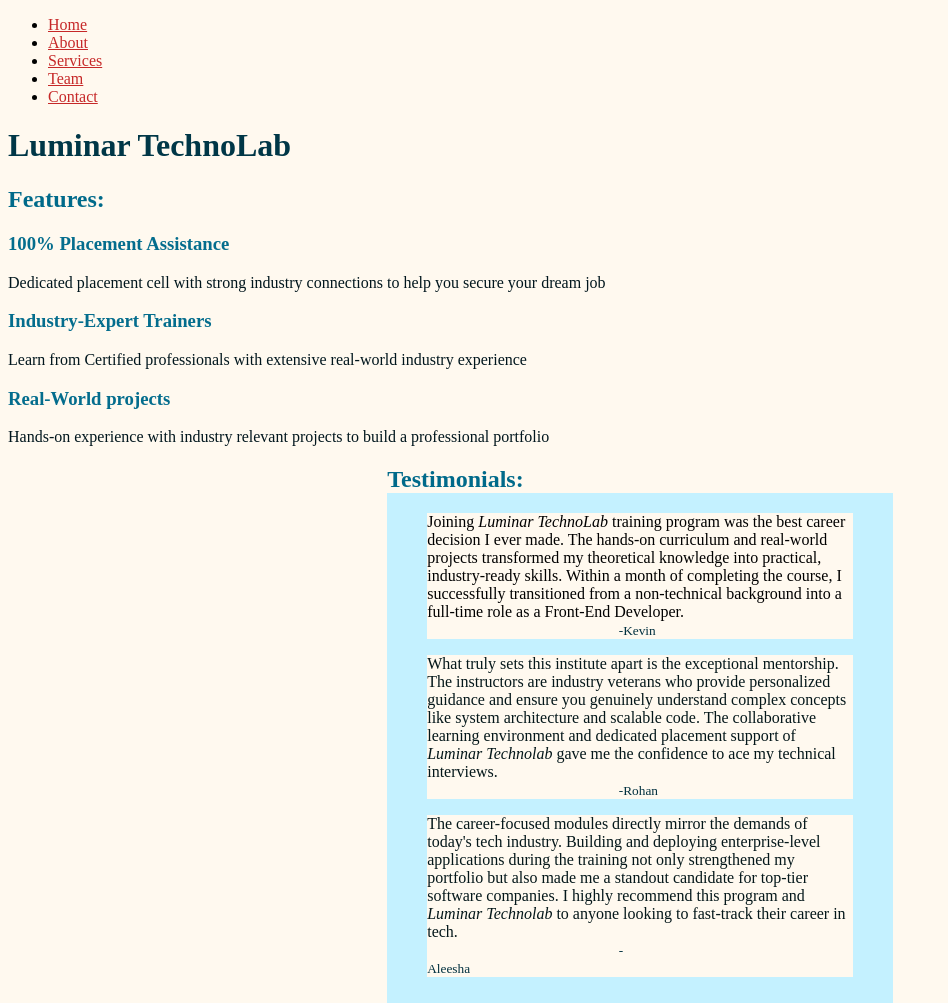
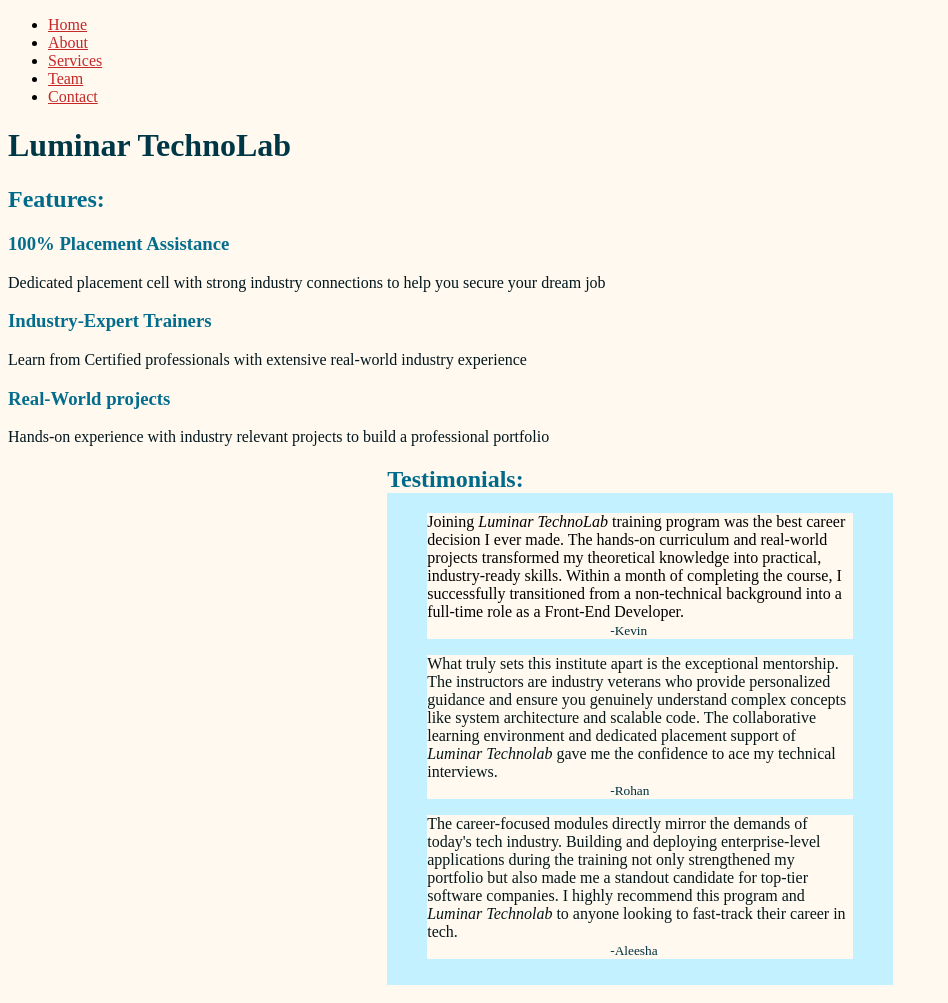
Before and after one commit to nehatk27/week2, a plain HTML site: page design-system.html in a window 1280 px wide. Shown: the top 1003 px of the page, without its empty margins (0-948 px from the left). Drawn offline with Linux system fonts and the light colour scheme.

Commit message:
refactor

```diff
--- a/design-system.css
+++ b/design-system.css
@@ -53,7 +53,7 @@ a{
 
 small{
     color: var(--color-success);
-    margin:20px 45%;
+    margin:20px 43%;
 }
 
 blockquote small{
```
